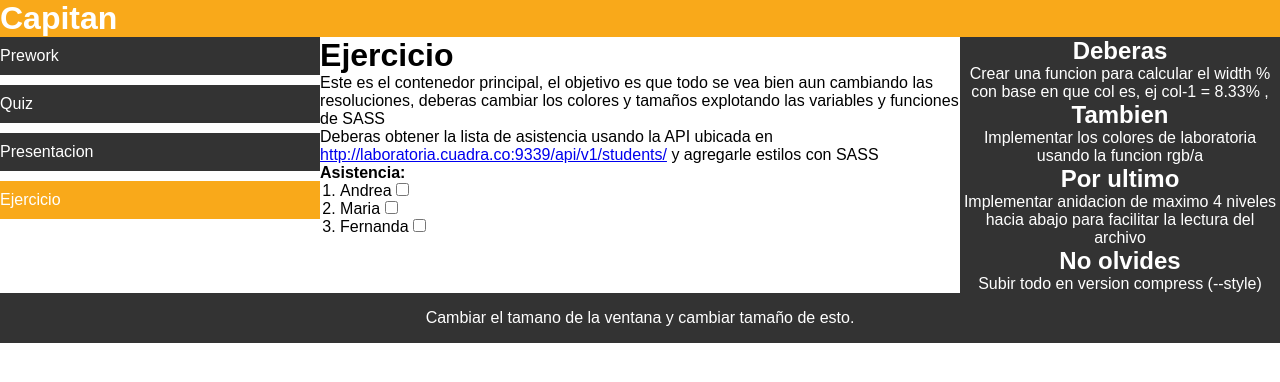
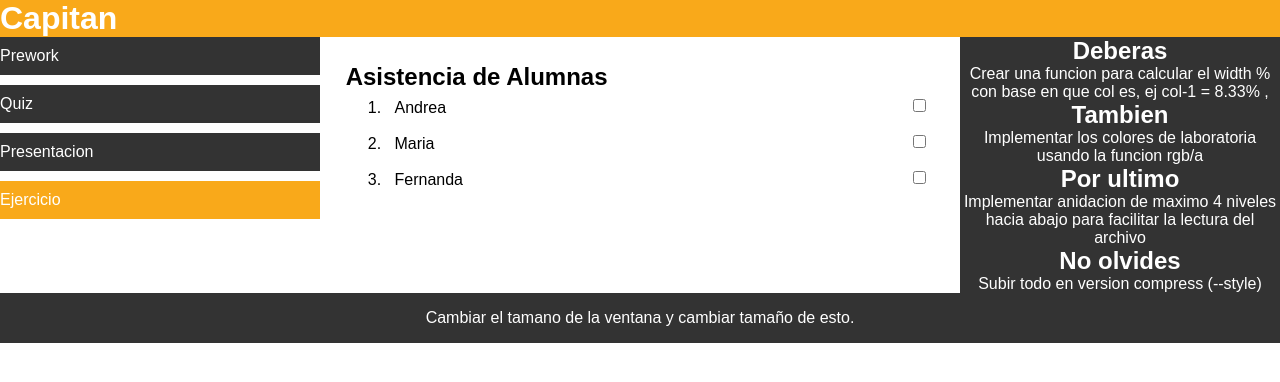
Before and after one commit to miriampc/capitan-sass, a plain HTML site: page index.html in a window 1280 px wide. Drawn offline with nearby package versions, Linux system fonts and the light colour scheme; no server answers.

Commit message:
add style student list

```diff
--- a/index.html
+++ b/index.html
@@ -24,15 +24,11 @@
             </div>
 
             <div class="asistencia col-md-8 col-lg-6">
-                <h1>Ejercicio</h1>
-                <p>Este es el contenedor principal, el objetivo es que todo se vea bien aun cambiando las resoluciones, deberas cambiar los colores y tamaños explotando las variables y funciones de SASS</p>
-                <p>Deberas obtener la lista de asistencia usando la API ubicada en <a href="http://laboratoria.cuadra.co:9339/api/v1/students/">http://laboratoria.cuadra.co:9339/api/v1/students/</a> y agregarle estilos con SASS</p>
-
-                <h4>Asistencia: </h4>
+                <h2>Asistencia de Alumnas</h2>
                 <ol id="student-list">
-                    <li> Andrea   <input type="checkbox"> </li>
-                    <li> Maria    <input type="checkbox"> </li>
-                    <li> Fernanda <input type="checkbox"> </li>
+                    <li> <span>Andrea</span><input type="checkbox"> </li>
+                    <li> <span>Maria</span><input type="checkbox"> </li>
+                    <li> <span>Fernanda</span><input type="checkbox"> </li>
                 </ol>
 
             </div>
--- a/src/scss/_colors.scss
+++ b/src/scss/_colors.scss
@@ -1,11 +1,12 @@
 $title-background: #f9a91a;
 $items-background: #333333;
+$color-text:#fff;
 
 .bg-yellow {
   background-color: $title-background;
-  color: #fff;
+  color: $color-text;
 }
 .bg-gray {
   background-color: $items-background;
-  color: #fff;
+  color: $color-text;
 }
--- a/src/scss/_fonts.scss
+++ b/src/scss/_fonts.scss
@@ -0,0 +1,6 @@
+* {
+  margin: 0;
+  padding: 0;
+  box-sizing: border-box;
+  font-family: Arial;
+}
--- a/src/scss/style.scss
+++ b/src/scss/style.scss
@@ -2,14 +2,6 @@
 @import "resolutions";
 @import "fonts";
 
-* {
-  margin: 0;
-  padding: 0;
-  box-sizing: border-box;
-  font-family: Arial;
-}
-
-$container-margin: 10px;
 $items-none: none;
 
 .container {
@@ -33,9 +25,20 @@ $items-none: none;
 }
 .asistencia{
   ol li{
-    margin-left: 20px;
+    margin-left: 40px;
   }
 }
+@mixin list($space) {
+  padding: $space;
+}
+.asistencia { @include list(2%); }
+#student-list li{
+  input {
+    float: right;
+  }
+  @include list(1.5%);
+}
+
 .footer {
   height: 50px;
   display: flex;
```
Also changed, not shown: assets/css/style.css, 1 other file.
